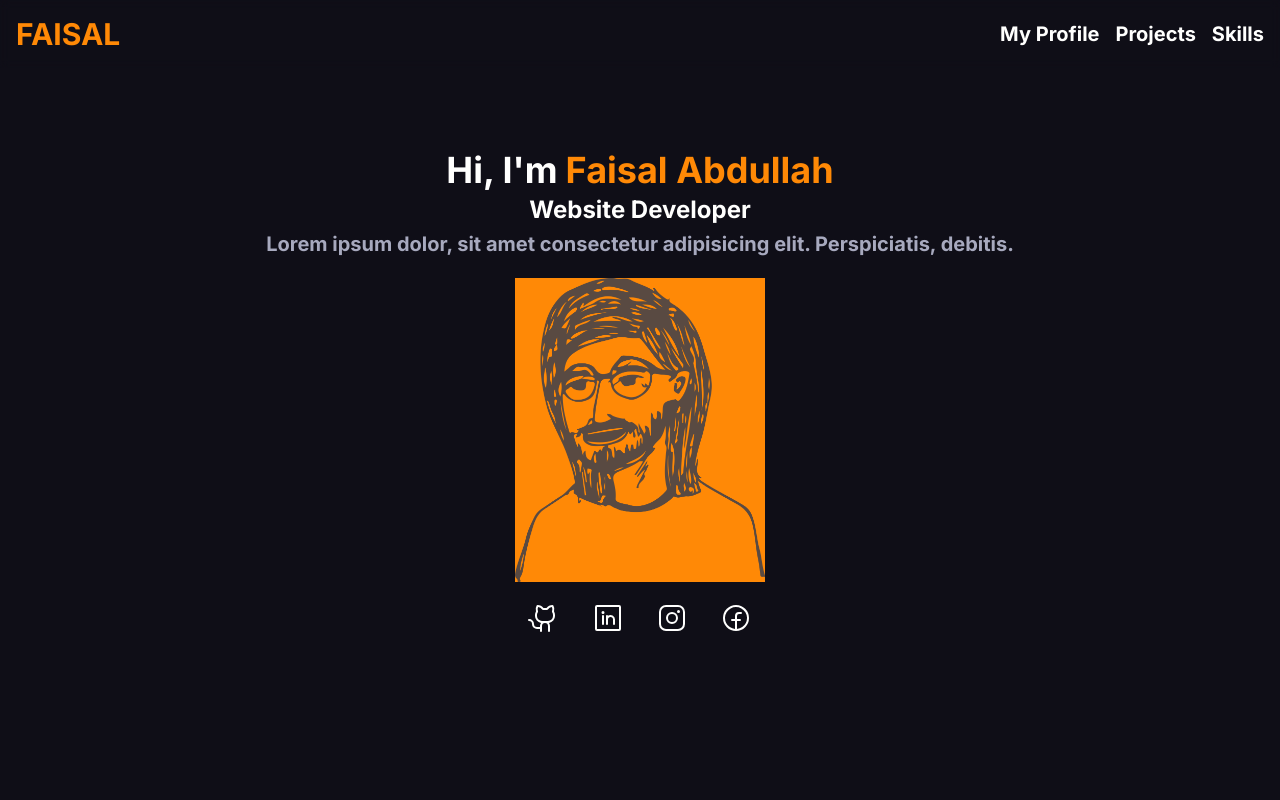
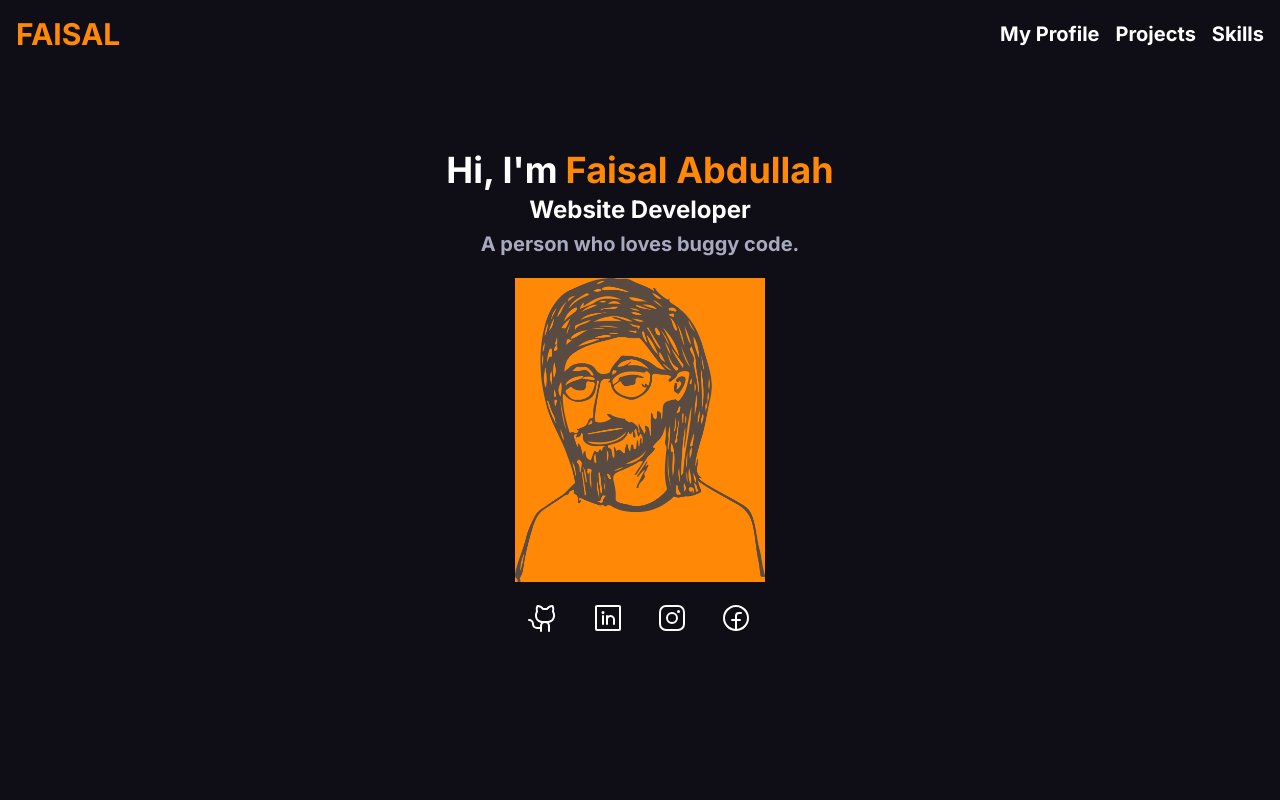
Before and after one commit to FaisalAbdulkodir/webprofile-me, a Next.js app: page / in a window 1280 px wide. Shown: the top 800 px of the page. Built offline with nearby package versions, Linux system fonts and the light colour scheme.

Commit message:
'adding'

```diff
--- a/src/components/Profile/index.jsx
+++ b/src/components/Profile/index.jsx
@@ -21,8 +21,7 @@ const Profile = () => {
       </div>
       <h3 className="font-bold md:text-2xl text-xl">Website Developer</h3>
       <h1 className="font-bold  text-lg md:text-xl text-color-secondary ">
-        Lorem ipsum dolor, sit amet consectetur adipisicing elit. Perspiciatis,
-        debitis.
+        A person who loves buggy code.
       </h1>
       <Image
         src={Gambar}
```
